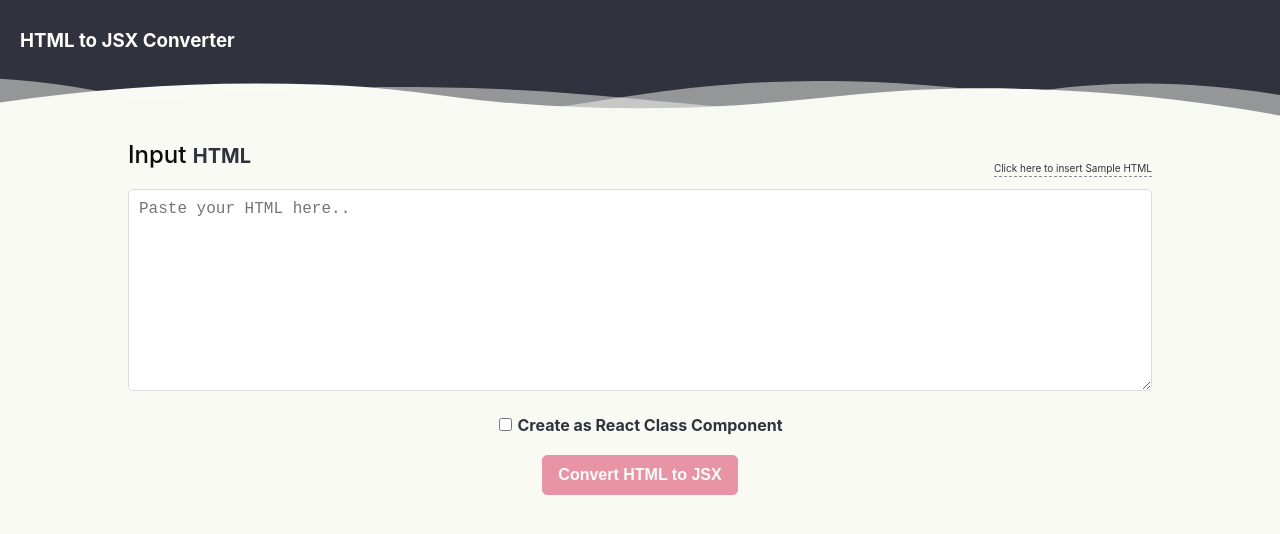
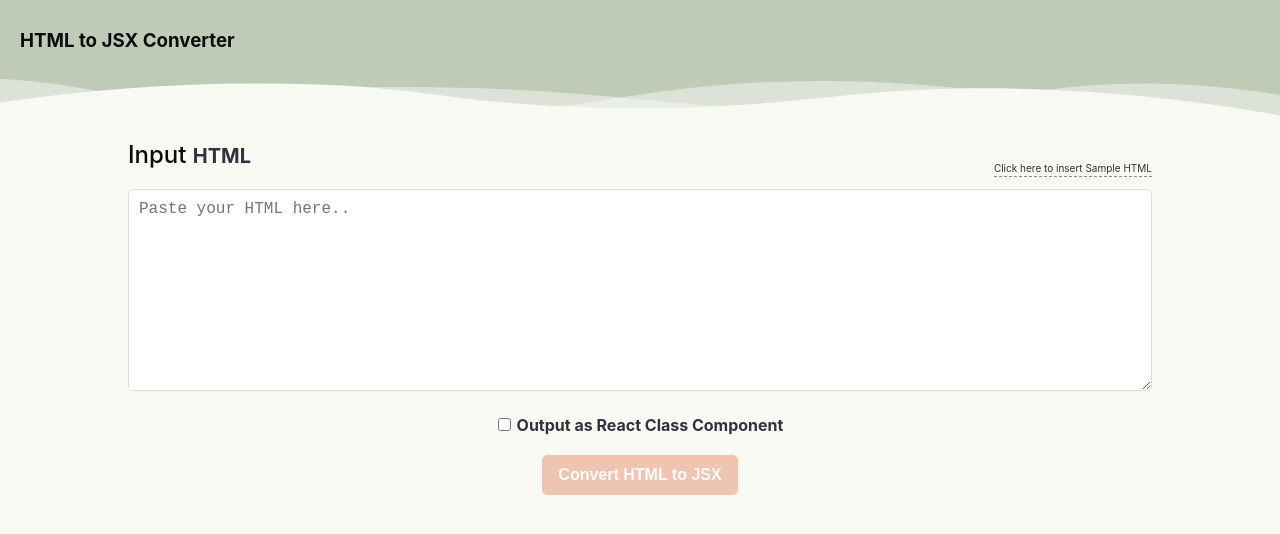
Before and after one commit to VishnuBaliga/html-to-jsx-online-tool, a React (Create React App) app: page / in a window 1280 px wide. Shown: the top 534 px of the page. Built offline with nearby package versions, Linux system fonts and the light colour scheme.

Commit message:
colors updated

```diff
--- a/src/App.css
+++ b/src/App.css
@@ -9,11 +9,11 @@ body,html,head{
   box-sizing: border-box;
 }
 header{
-  background-color: #30323D;
+  background-color: #C0CBB7;
   padding: 10px 20px 50px;
   margin-bottom: 20px;
   text-align: left;
-  color: #fff;
+  color: #0b0b0b;
   position:relative;
 
 }
@@ -124,8 +124,8 @@ button{
   font-weight: bold;
   font-size: 16px;
   margin: 20px auto;
-  background-color: #D8315B;
-  border: thin solid #D8315B;
+  background-color: #E68F71;
+  border: thin solid #E68F71;
   outline: none;
   cursor: pointer;
   border-radius: 5px;
--- a/src/convertor.js
+++ b/src/convertor.js
@@ -115,7 +115,7 @@ export default class Convertor extends React.Component{
                     <div className="checkbox-wrapper">
                         <center>
                             <input name="createClass" id="createClass" type="checkbox" onChange={e=>this.createClass(e)} />
-                            <label for="createClass">Create as React Class Component</label>
+                            <label for="createClass">Output as React Class Component</label>
                         </center>
                     </div>
 
```
